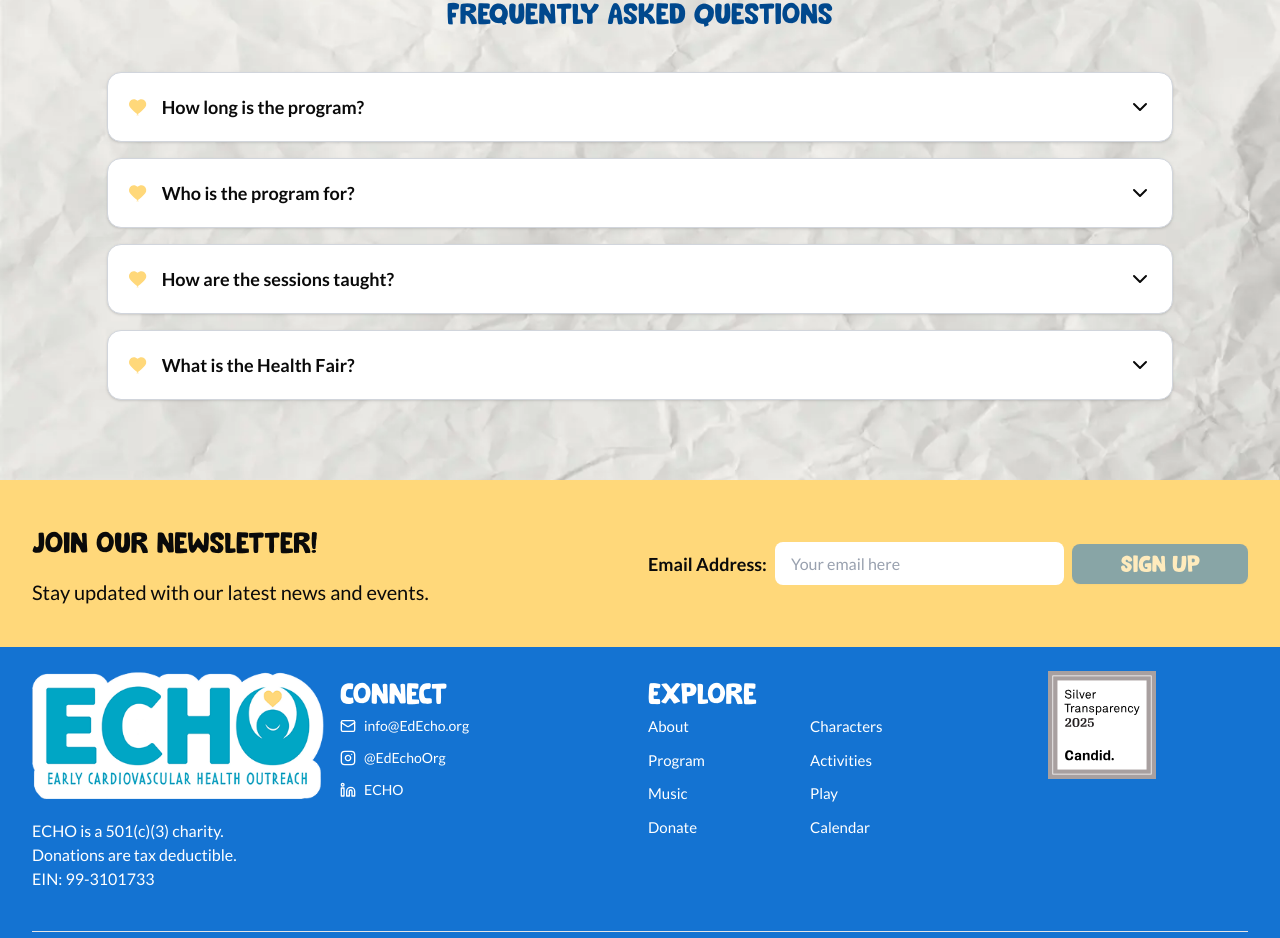
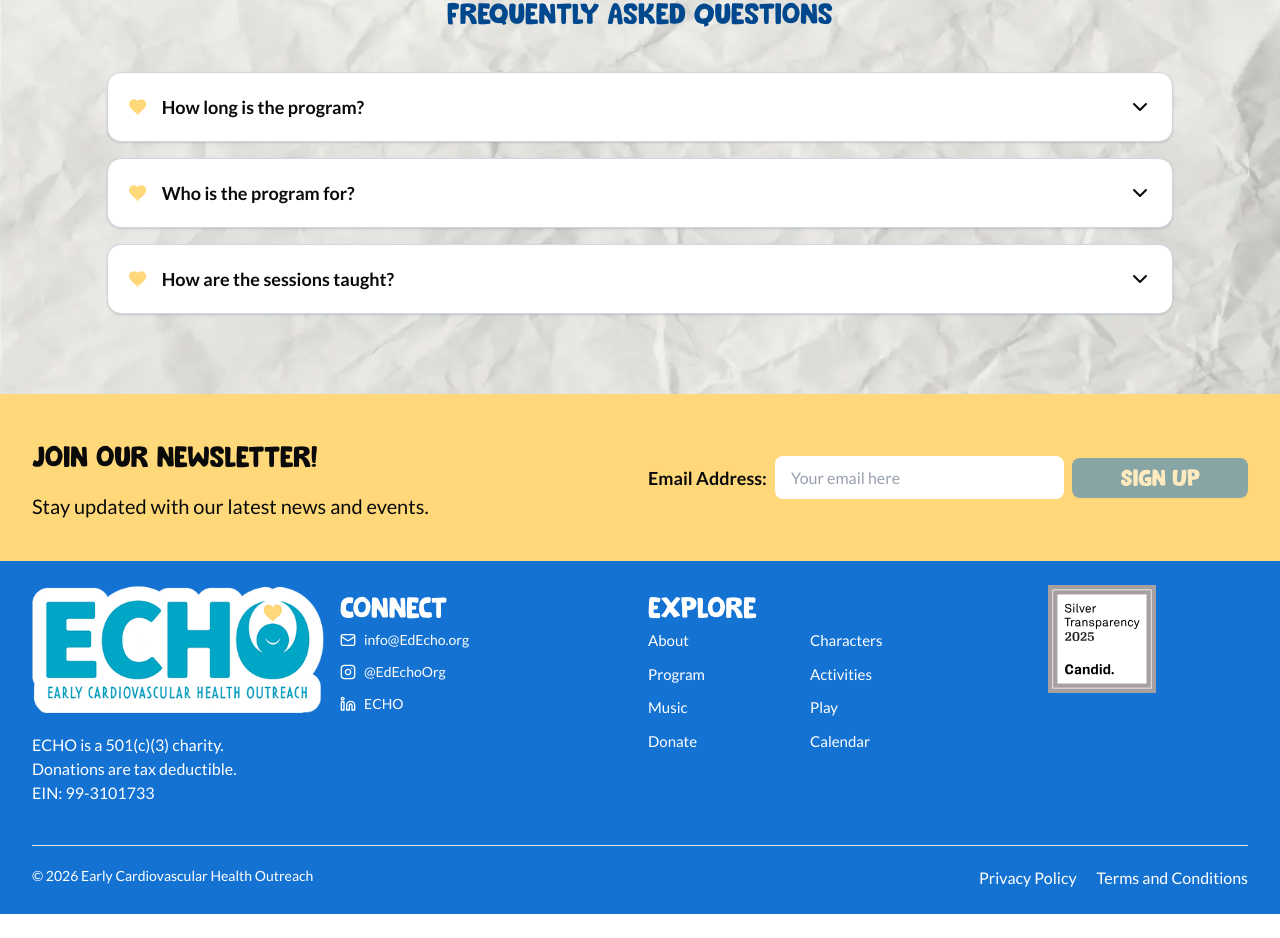
Before and after one commit to ganning127/echo_website, a Next.js app: page /program/echo-explorers in a window 1280 px wide. Shown: the part 1749-2687 px from the top of the page. After the commit the page ends 2663 px from the top, so only its background shows below. Built offline with nearby package versions, Linux system fonts and the light colour scheme.

Commit message:
Update FAQ.tsx

```diff
--- a/src/components/Echo Explorers FAQ/FAQ.tsx
+++ b/src/components/Echo Explorers FAQ/FAQ.tsx
@@ -4,7 +4,7 @@
   const faq = [
     {
       question: "How long is the program? ",
-      answer: "The program consists of 12 sessions, each lasting 1 hour.",
+      answer: "The program consists of 10 sessions, each lasting 1 hour.",
     },
     {
       question: "Who is the program for?",
@@ -15,11 +15,6 @@
       question: "How are the sessions taught? ",
       answer:
         "Sessions are highly interactive and include games, group discussions, hands-on activities, and creative projects to keep children engaged and excited to learn.",
-    },
-    {
-      question: "What is the Health Fair? ",
-      answer:
-        "At the end of the program, Explorers will organize and host their own Heart Health Fair, giving them the opportunity to showcase what they’ve learned and practice leadership skills.",
     },
   ];
 
```
